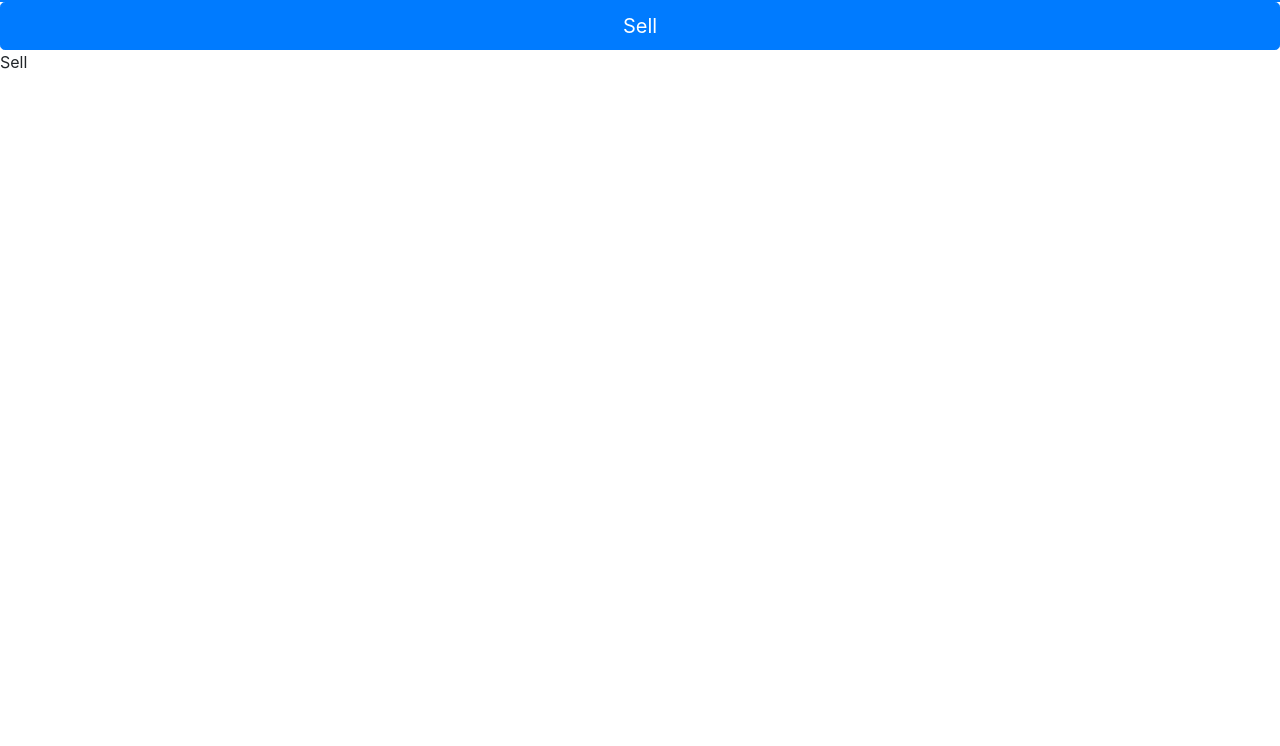
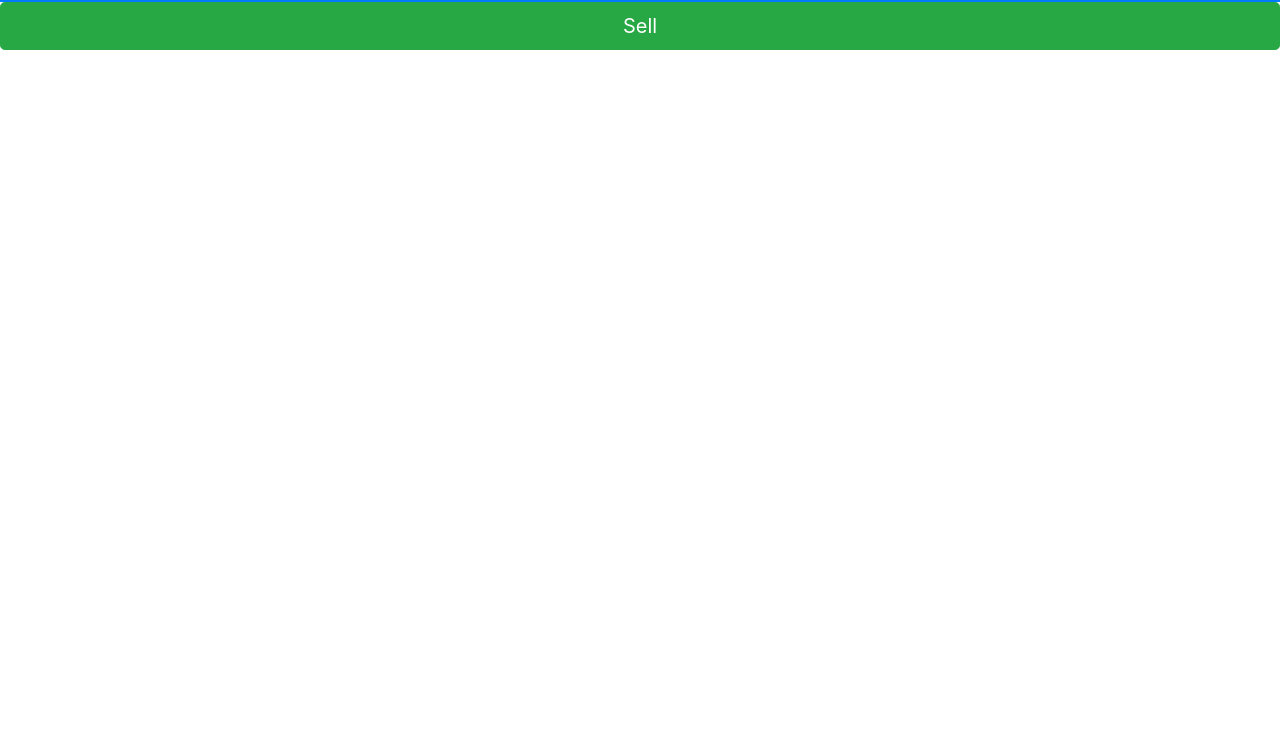
Before and after one commit to rganesh22/supply_bazaar, a plain HTML site: page startup.html in a window 1280 px wide. Shown: the part 54-800 px from the top of the page. Drawn offline with nearby package versions, Linux system fonts and the light colour scheme.

Commit message:
Update startup.html

```diff
--- a/startup.html
+++ b/startup.html
@@ -43,8 +43,7 @@
                   </li>
           </nav>
   </body>
-     <button type="button" class="btn btn-primary btn-lg btn-block" onclick="sell()">Sell</button>
-      Sell
+     <button type="button" class="btn btn-success btn-lg btn-block" onclick="sell()">Sell</button>
    </button>
   <script>
   $('#exampleModal').on('shown.bs.modal', function () {
```
